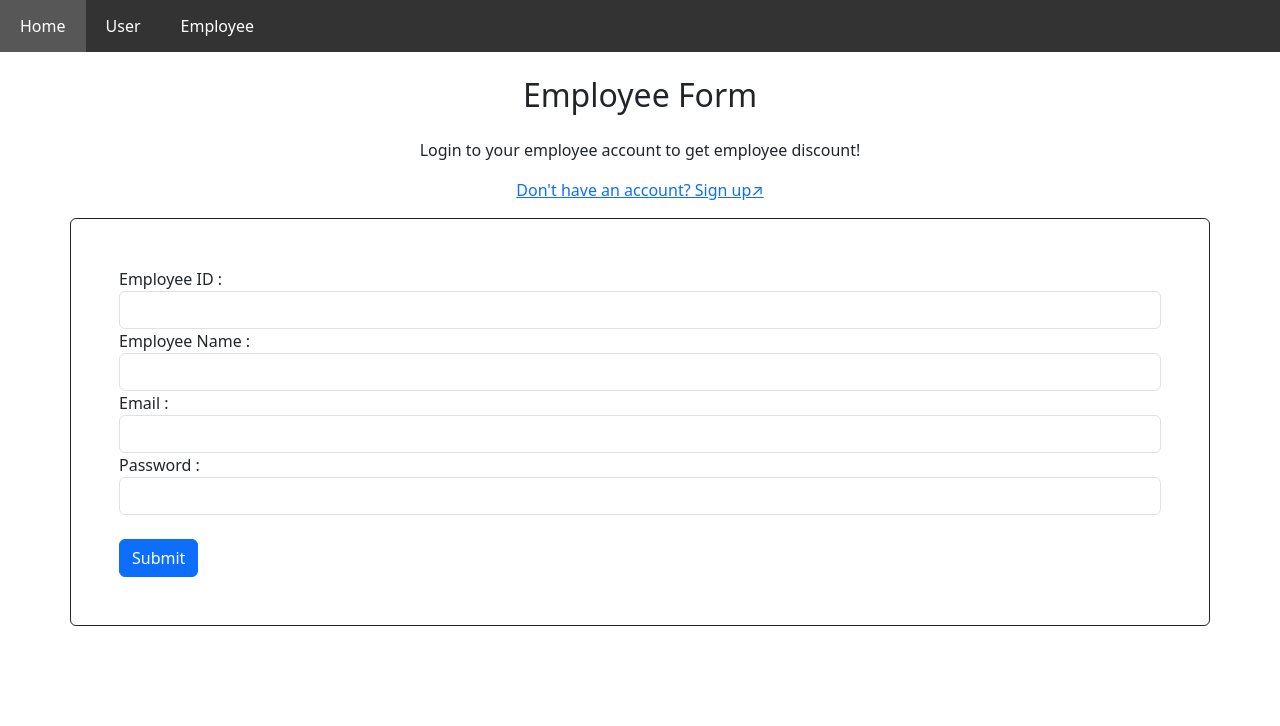
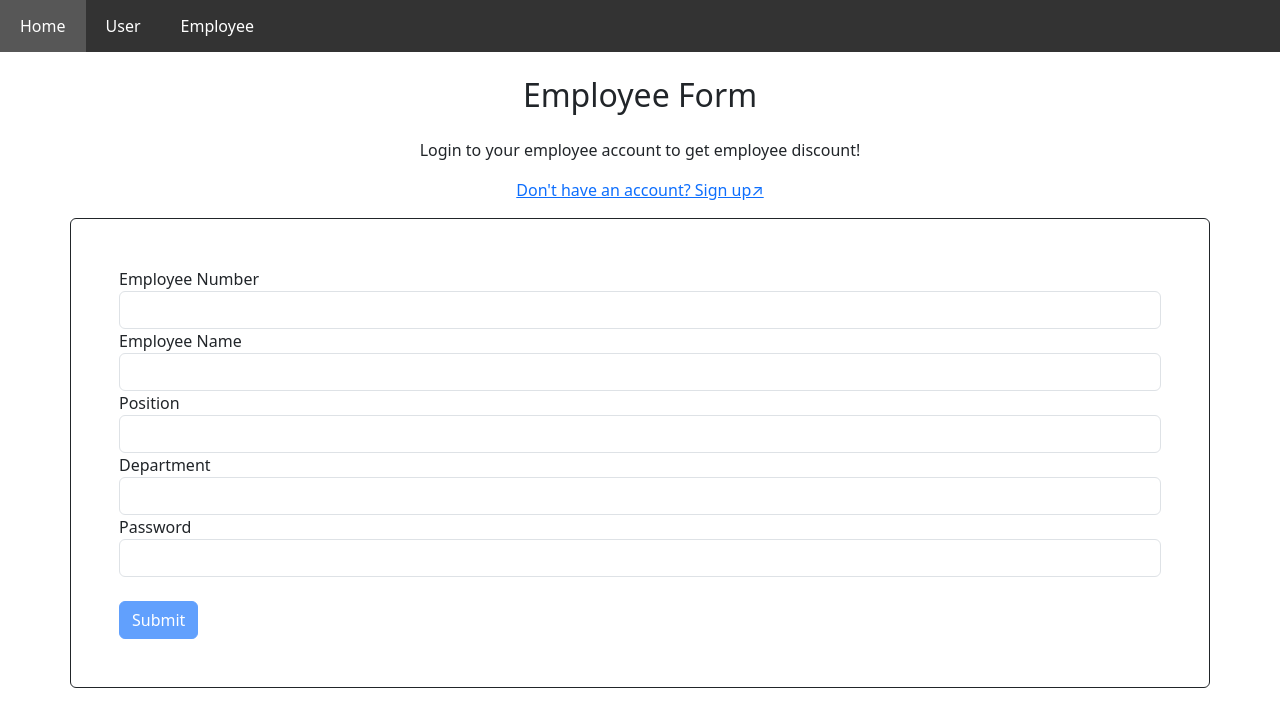
Before and after one commit to john-yhmm/biz-suite, an Angular app: page /employee in a window 1280 px wide. Shown: the top 726 px of the page. Built offline with nearby package versions, Linux system fonts and the light colour scheme.

Commit message:
updated form

```diff
--- a/src/app/employee/employee.component.html
+++ b/src/app/employee/employee.component.html
@@ -6,21 +6,25 @@
 <div class="container border border-dark rounded p-5 mb-5">
     <form [formGroup]="employeeForm" class="w-100">
         <div class="form-group">
-            <label>Employee ID : </label>
-            <input class="form-control" type="number" formControlName="id">
+            <label>Employee Number</label>
+            <input class="form-control" type="number" formControlName="empNum" required/>
         </div>
         <div class="form-group">
-            <label>Employee Name : </label>
-            <input class="form-control" type="text" formControlName="name">
+            <label>Employee Name</label>
+            <input class="form-control" type="text" formControlName="name" required/>
         </div>
         <div class="form-group">
-            <label>Email : </label>
-            <input class="form-control" type="email" formControlName="email">
+            <label>Position</label>
+            <input class="form-control" type="text" formControlName="position">
         </div>
         <div class="form-group">
-            <label>Password : </label>
-            <input class="form-control" type="password" formControlName="password">
+            <label>Department</label>
+            <input class="form-control" type="text" formControlName="department">
+        </div>
+        <div class="form-group">
+            <label>Password</label>
+            <input class="form-control" type="password" formControlName="password" required/>
         </div><br>
-        <button class="btn btn-primary" (click)="submit()">Submit</button>
+        <button class="btn btn-primary" [disabled]="!employeeForm.valid" (click)="submit()" type="submit">Submit</button>
     </form>
 </div>
--- a/src/app/employee/employee.component.ts
+++ b/src/app/employee/employee.component.ts
@@ -1,5 +1,5 @@
 import { Component } from '@angular/core';
-import { FormControl, FormGroup, FormsModule, ReactiveFormsModule } from '@angular/forms';
+import { FormControl, FormGroup, FormsModule, ReactiveFormsModule, Validators } from '@angular/forms';
 
 @Component({
   selector: 'app-employee',
@@ -10,10 +10,11 @@ import { FormControl, FormGroup, FormsModule, ReactiveFormsModule } from '@angul
 })
 export class EmployeeComponent {
   employeeForm = new FormGroup({
-    id : new FormControl(""),
-    name: new FormControl(""),
-    email: new FormControl(""),
-    password: new FormControl(""),
+    empNum : new FormControl("", Validators.required),
+    name: new FormControl("", Validators.required),
+    position: new FormControl(""),
+    department: new FormControl(""),
+    password: new FormControl("", Validators.required),
   });
 
   submit() {
```
